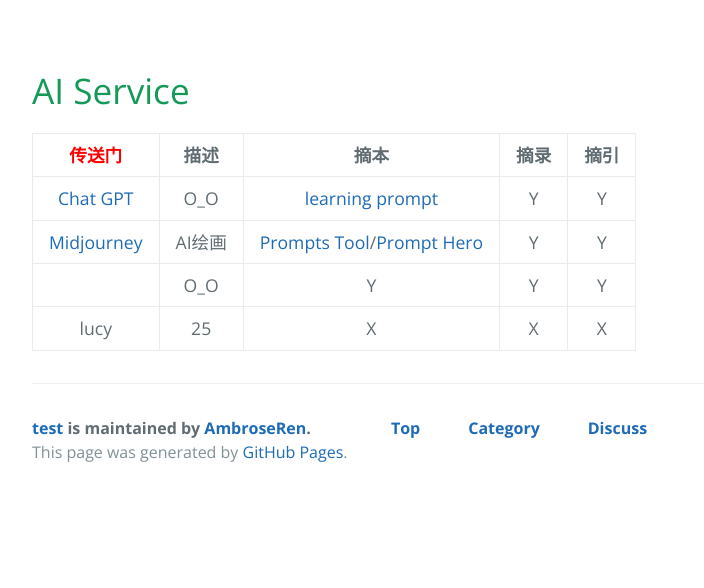
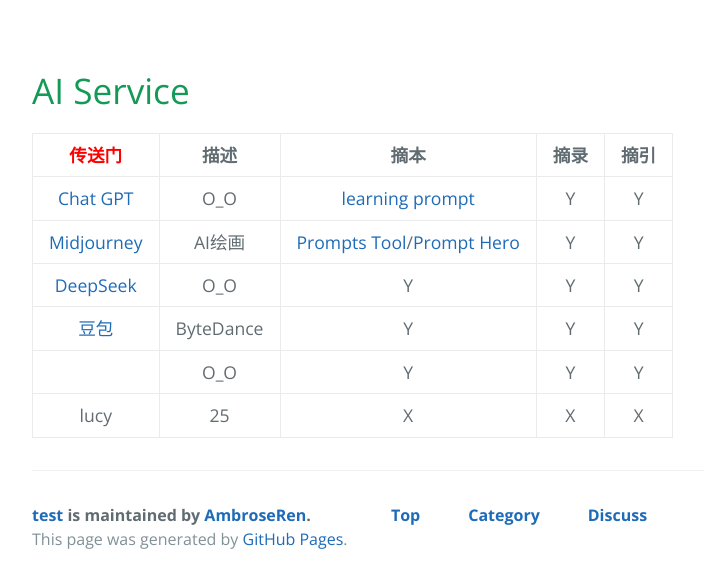
Before and after one commit to AmbroseRen/test, a Jekyll site: the page built from Data/AI/index.md, in a window 1280 px wide. Shown: the top 588 px of the page, without its empty margins (192-896 px from the left). Built offline with Jekyll 4.4.1, drawn with Linux system fonts in a browser that asks for light colours; nearby versions of some CDN libraries; our own code applies the rules of GitHub Pages for plain Markdown files; library files that are not in the unit come from our copies; the repository's description, which GitHub fills in, is left out.

Commit message:
Update index.md

```diff
--- a/Data/AI/index.md
+++ b/Data/AI/index.md
@@ -22,5 +22,7 @@
 |:---:|:---:|:---:|:---:|:---:|
 | [Chat GPT](https://chat.openai.com/auth/login) | O_O | [learning prompt](https://learningprompt.wiki/) | Y | Y |
 | [Midjourney](https://www.midjourney.com/) | AI绘画 | [Prompts Tool](https://prompt.noonshot.com/)/[Prompt Hero](https://prompthero.com/) | Y | Y |
+| [DeepSeek](https://chat.deepseek.com/) | O_O | Y | Y | Y |
+| [豆包](https://www.doubao.com/chat/) | ByteDance | Y | Y | Y |
 | []() | O_O | Y | Y | Y |
 | lucy | 25 | X | X | X |
```
